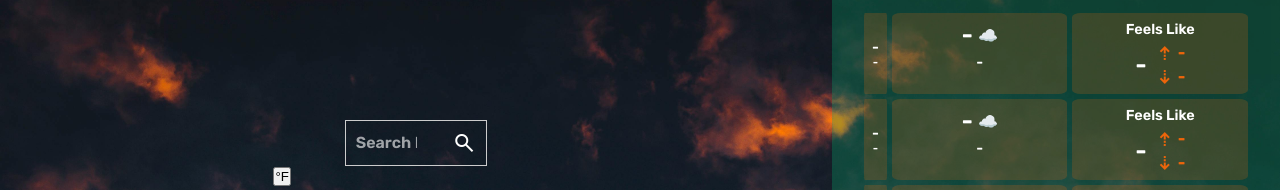
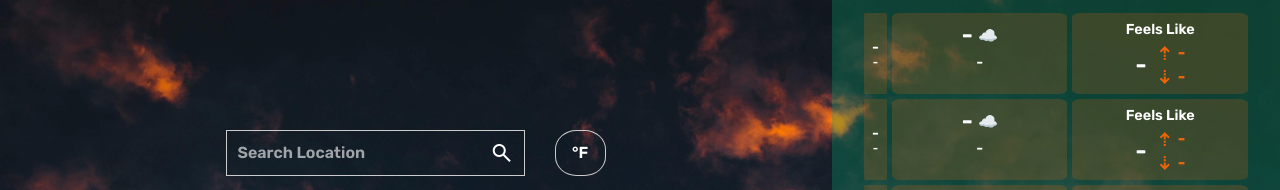
Before and after one commit to Abdl-Hafeez/weathery, a website built with webpack: page src/template.html in a window 1280 px wide. Shown: the part 85-275 px from the top of the page. Built offline with nearby package versions, Linux system fonts and the light colour scheme; no server answers; a web font is replaced by a local one.

Commit message:
Style the convert button

```diff
--- a/src/style.css
+++ b/src/style.css
@@ -54,7 +54,7 @@ body {
 
 #search {
     margin: 0 auto;
-    width: 50%;
+    width: 100%;
     display: flex;
 }
 
@@ -90,6 +90,27 @@ body {
 .search-icon {
     font-size: 1.5rem;
     color: #fff;
+}
+
+.form-and-convert-btn {
+    display: flex;
+    gap: 30px;
+}
+
+.convert-btn {
+    background-color: transparent;
+    color: #fff;
+    font-size: 1rem;
+    font-weight: 600;
+    font-family: inherit;
+    width: 4rem;
+    border: 1px solid #ccc;
+    border-radius: 42%;
+}
+
+.convert-btn:hover, .convert-btn:focus {
+    background-color: rgb(236, 101, 11);
+    border: none;
 }
 
 h1 {
```
